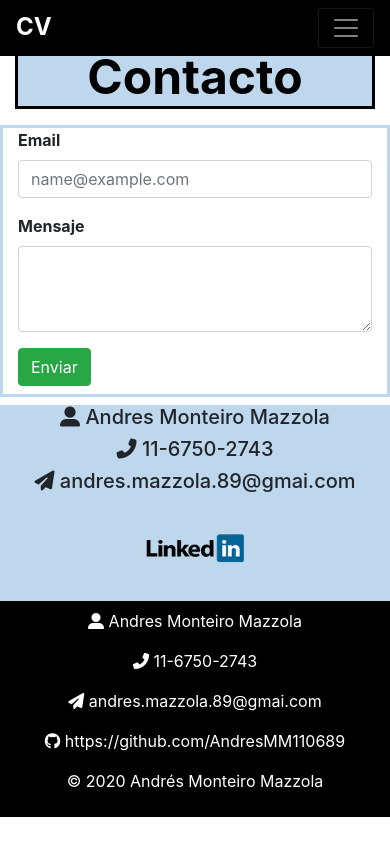
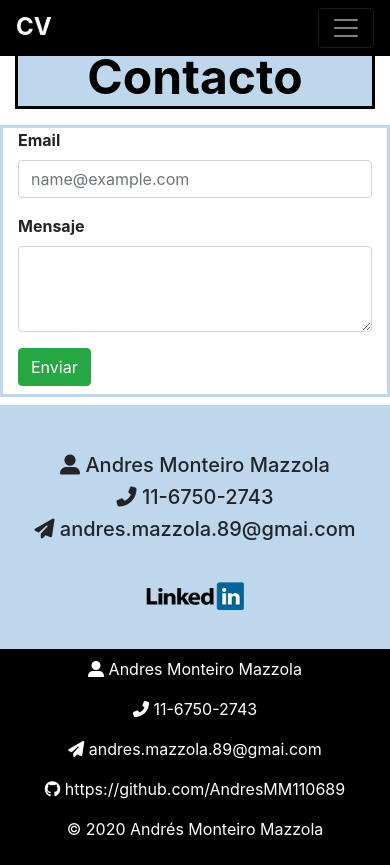
Before and after one commit to AndresMM110689/Portfolio, a website: page contacto.html in a window 390 px wide. Before the commit the page ends 844 px from the top, so only its background shows below. Drawn offline with nearby package versions, Linux system fonts and the light colour scheme.

Commit message:
Arreglo Final

```diff
--- a/contacto.html
+++ b/contacto.html
@@ -88,7 +88,7 @@
         <button type="button" class="btn btn-success mb-2">Enviar</button>
       </form>
 
-      <div class="col-12 col-md-6 my-md-2 bg__color4 text-center">
+      <div class="col-12 col-md-6 my-md-2 pt-5 pt-md-1 bg__color4 text-center">
         <p class="h5 mt-md-5 pt-md-4"> <i class="fas fa-user-alt"></i> Andres Monteiro Mazzola</p>
         <p class="h5"> <i class="fas fa-phone-alt"></i> 11-6750-2743</p>
         <p class="h5"> <i class="fas fa-paper-plane"></i> andres.mazzola.89@gmai.com</p>
```
Also changed, not shown: 2 other files.
